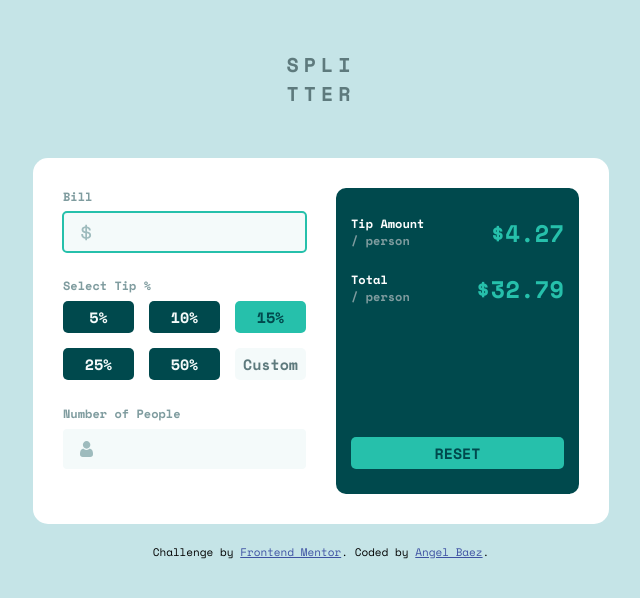
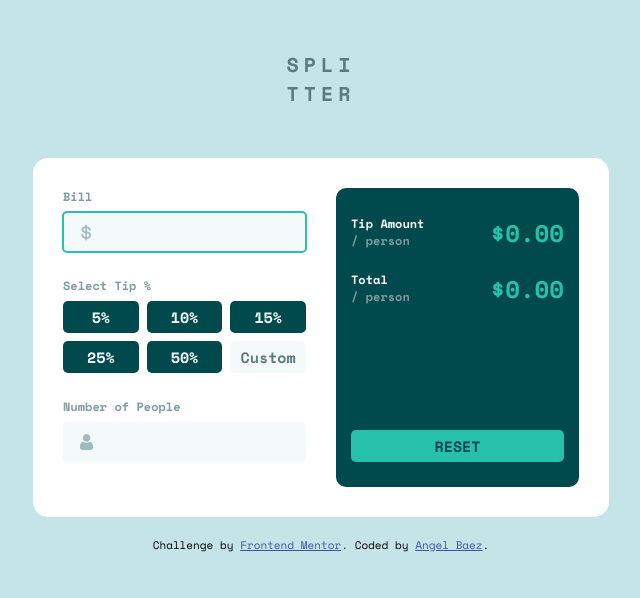
Before and after one commit to AngelBzDev/tip-calculator-app, a plain HTML site: page index.html in a window 1280 px wide. Shown: the whole page, without its empty margins (319-959 px from the left). Drawn offline with nearby package versions, Linux system fonts and the light colour scheme.

Commit message:
add buttons percentage and enable button reset

```diff
--- a/css/style.css
+++ b/css/style.css
@@ -96,6 +96,7 @@ body{
    align-items: center;
    justify-items: center;
    margin-bottom: 2.5rem;
+
 }
 
 .input:focus-within{
@@ -124,6 +125,7 @@ body{
    align-items: center;
    justify-items: center;
    margin-bottom: 2.5rem;
+   border: 1px solid rgb(209, 18, 18);
 }
 
 .input-err:focus-within{
@@ -155,8 +157,17 @@ input[type="number"]::-webkit-outer-spin-button{
 .percentage-container{
    display: grid;
    grid-template-columns: repeat(2, 1fr);
-   grid-gap: 1.5rem;
+   gap: .8rem;
    margin-bottom: 2.5rem;
+}
+
+button{
+   transition: all .2s ease-in-out;
+}
+
+button:hover{
+   background: var(--lightGrayish);
+   color: var(--darkCyan);
 }
 
 @media (min-width: 768px) {
@@ -222,7 +233,7 @@ input[type="number"]::-webkit-outer-spin-button{
 
 .btn-active{
    background: var(--strongCyan);
-   color: var(--darkCyan);
+   color: var(--white);
 }
 
 .btn-custom{
--- a/index.html
+++ b/index.html
@@ -32,6 +32,7 @@
       <h2 class="title">TTER</h2>
     </div>
 
+    <form action="">
       <div class="app-container">
         <div class="inpus-container">
           <div class="sub-title">
@@ -43,12 +44,6 @@
           </div>
           <p>Select Tip %</p>
           <div class="percentage-container">
-          <button class="btn btn-percentage">5%</button>
-          <button class="btn btn-percentage">10%</button>
-          <button class="btn btn-active">15%</button>
-          <button class="btn btn-percentage">25%</button>
-          <button class="btn btn-percentage">50%</button>
-          <input class="btn btn-custom" type="number" placeholder="Custom">
           </div>
           <div class="sub-title">
             <p>Number of People</p>
@@ -65,19 +60,20 @@
                 <p class="title-total">Tip Amount</p>
                 <p>/ person</p>
               </div>
-            <p class="total">$4.27</p>
+              <p class="total">$0.00</p>
             </div>
             <div class="total-col">
               <div class="">
                 <p class="title-total">Total</p>
                 <p>/ person</p>
               </div>
-            <p class="total">$32.79</p>
+              <p class="total">$0.00</p>
             </div>
           </div>
-        <button class="btn btn-reset">Reset</button>
+          <input type="reset" class="btn btn-reset" value="reset">
         </div>
       </div>
+    </form>
 
 
     <!-- Bill Select Tip % 5% 10% 15% 25% 50% Custom Number of People Tip Amount /
--- a/js/app.js
+++ b/js/app.js
@@ -1,11 +1,24 @@
 //Validate input empty
+
+const form = document.querySelector('form');
 
 const inputBill = document.querySelector('#bill')
 const inputNumPeople = document.querySelector('#number-people')
+const inputCustom = document.querySelector('#custom')
 
 window.onload = () => {
+   initApp()
+}
+
+const initApp = () => {
+   form.addEventListener('submit', (event) => {
+      event.preventDefault()
+   })
    inputBill.addEventListener('input', validateInput)
    inputNumPeople.addEventListener('input', validateInput)
+   generateButtons()
+   activeButton()
+   resetInputs()
 }
 
 const validateInput = (e) => {
@@ -30,3 +43,43 @@ const validateInput = (e) => {
       e.target.parentElement.classList.remove('input-err')
    }
 }
+
+const generateButtons = () => {
+   const percentages = [5, 10, 15, 25, 50]
+   const percentageContainer = document.querySelector('.percentage-container')
+   percentages.forEach(i => {
+      const butt = document.createElement('button')
+      butt.textContent = `${i}%`
+      butt.classList.add('btn', 'btn-percentage')
+      percentageContainer.appendChild(butt)
+   })
+   let customInp = document.createElement('input')
+   customInp.id = 'custom'
+   customInp.type = 'number'
+   customInp.classList.add('btn', 'btn-custom')
+   customInp.placeholder = 'Custom'
+   percentageContainer.appendChild(customInp)
+}
+
+const activeButton = () => {
+   const buttonsPorcentages = document.querySelectorAll('.btn-percentage')
+   buttonsPorcentages.forEach(button => {
+      button.addEventListener('click', () => {
+         btnActive = document.querySelectorAll('.btn-active')
+         if(btnActive.length < 1){
+            button.classList.add('btn-active')
+         }
+         else{
+            btnActive[0].classList.remove('btn-active')
+            button.classList.add('btn-active')
+         }
+      })
+   })
+}
+
+const resetInputs = () => {
+   document.querySelector('input[type=reset]').addEventListener('click', () => {
+      const btnActive = document.querySelector('.btn-active')
+      btnActive && btnActive.classList.remove('btn-active')
+   })
+}
```
Lines whose indentation alone changed are shown as unchanged.
